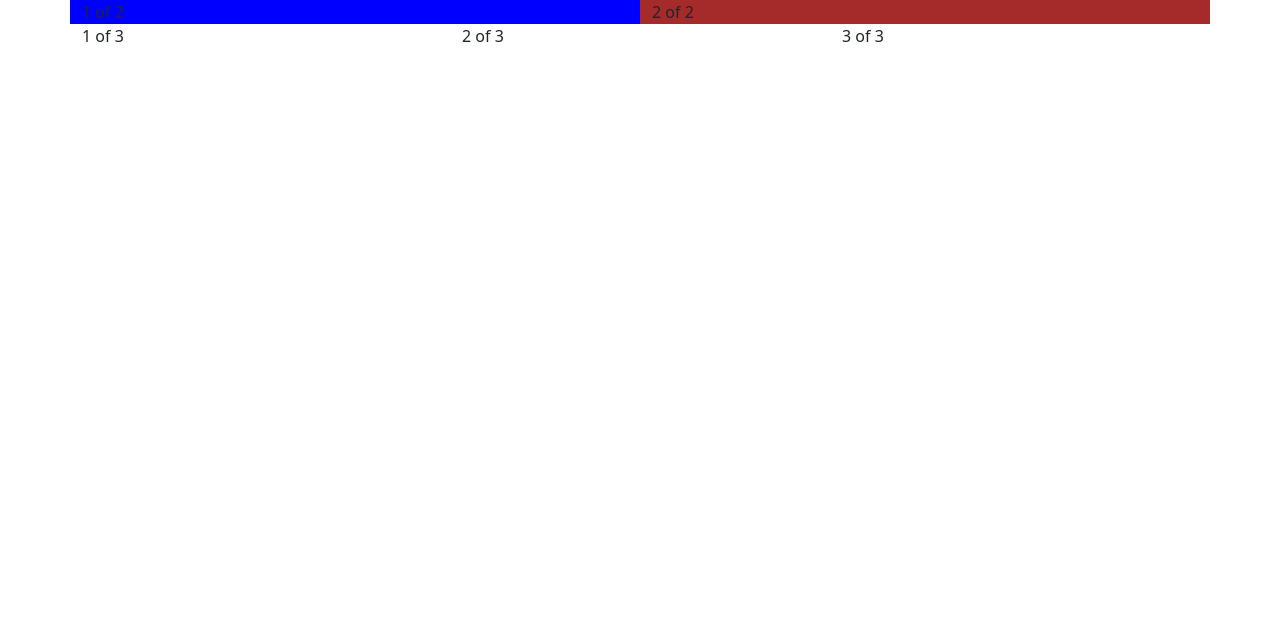
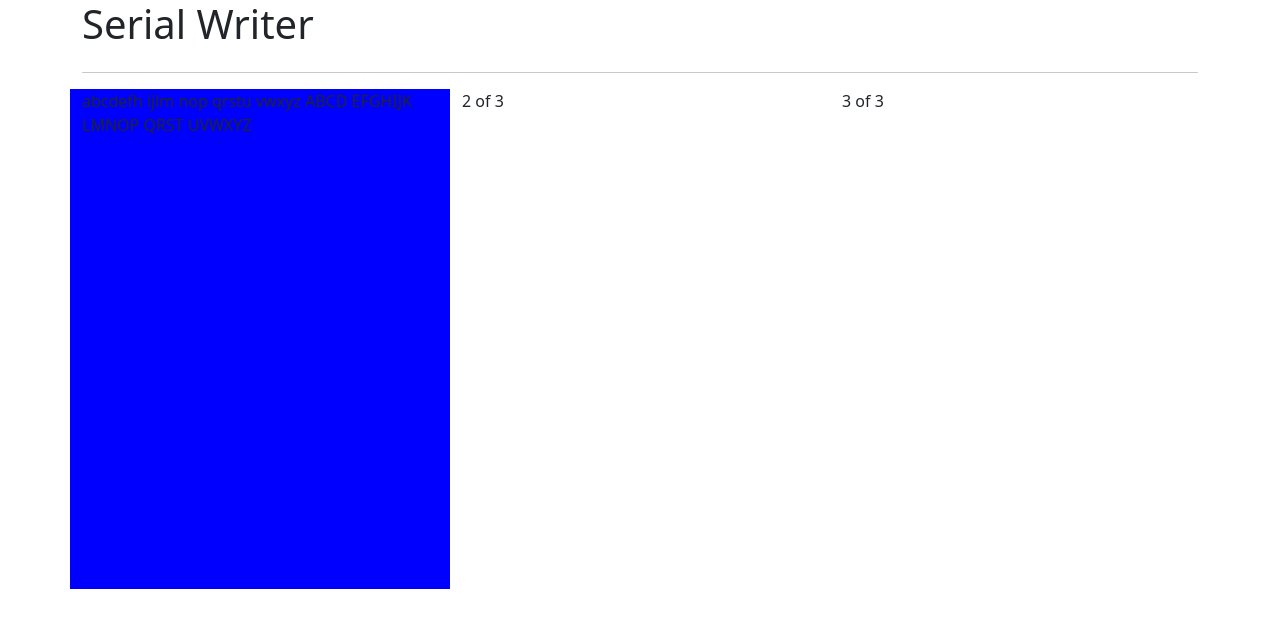
Before and after one commit to kyuvie/SerialWriter, a Next.js app: page / in a window 1280 px wide. Shown: the top 628 px of the page. Built offline with nearby package versions, Linux system fonts and the light colour scheme.

Commit message:
add list space

```diff
--- a/pages/index.js
+++ b/pages/index.js
@@ -15,16 +15,12 @@ export default function Home() {
       <main>
         <div className="container">
           <div className="row">
-            <div className="col-6" style={{backgroundColor: 'blue'}}>
-              1 of 2
-            </div>
-            <div className="col-6" style={{backgroundColor: 'brown'}}>
-              2 of 2
-            </div>
+            <h1 className="display-6">Serial Writer</h1>
           </div>
+          <hr />
           <div className="row">
-            <div className="col-4">
-              1 of 3
+            <div className="col-4" style={{height: "500px", backgroundColor: "blue"}}>
+            <div className="overflow-auto">abcdefh ijlm nop qrstu vwxyz ABCD EFGHIJK LMNOP QRST UVWXYZ</div>
             </div>
             <div className="col-4">
               2 of 3
```
